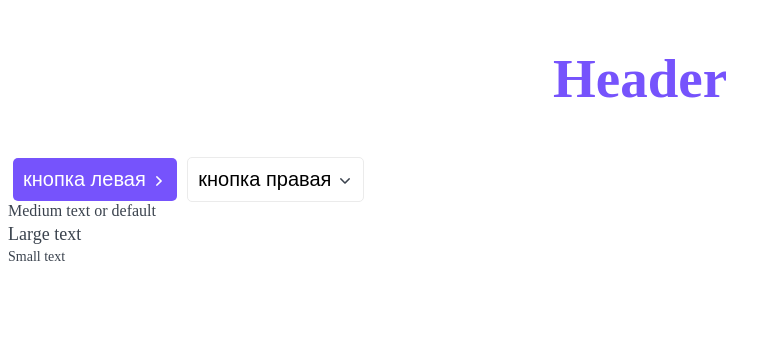
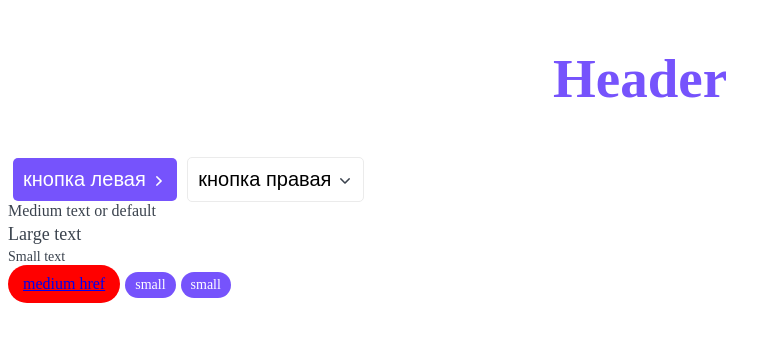
Before and after one commit to ShustD/next-app, a Next.js app: page / in a window 1280 px wide. Shown: the top 342 px of the page, without its empty margins (0-781 px from the left). Built offline with nearby package versions, Linux system fonts and the light colour scheme.

Commit message:
Tag component

```diff
--- /dev/null
+++ b/components/Tag/Tag.module.scss
@@ -0,0 +1,33 @@
+.tag {
+	display: inline-block;
+	margin-right: 5px;
+	border-radius: 20px;
+}
+.small {
+	font-size: 14px;
+	padding: 5px 10px;
+}
+.medium {
+	font-size: 16px;
+	padding: 10px 15px;
+}
+
+.red {
+	background: #ff0000;
+	color: var(--white);
+}
+.green {
+	background: #80ff80;
+	color: var(--black)
+}
+
+.ghost {
+	background: var(--ghost);
+	color: var(--black);
+	border: 1px solid var(--black);
+}
+
+.primary {
+	background: var(--primary);
+	color: var(--white)
+}
--- /dev/null
+++ b/components/Tag/Tag.tsx
@@ -0,0 +1,24 @@
+import { TagProps } from "./Tag.props"
+import s from './Tag.module.scss'
+import cn from 'classnames'
+
+export const Tag = ({ size = 'medium', className, color = 'ghost', href, children, ...props }: TagProps): JSX.Element => {
+    return (
+        <div className={cn(s.tag, className, {
+            [s.small]: size === 'small',
+            [s.medium]: size === 'medium',
+            [s.ghost]: color === 'ghost',
+            [s.red]: color === 'red',
+            [s.green]: color === 'green',
+            [s.primary]: color === 'primary',
+        })}
+            {...props}>
+            {href
+                ?
+                <a href={href}>{children}</a>
+                :
+                <>{children}</>
+            }
+        </div>
+    )
+}
--- a/components/index.ts
+++ b/components/index.ts
@@ -1,3 +1,4 @@
 export * from './Htag/Htag'
 export * from './Button/Button'
 export * from './Ptag/Ptag'
+export * from './Tag/Tag'
--- a/pages/index.tsx
+++ b/pages/index.tsx
@@ -1,4 +1,4 @@
-import { Button, Htag, Ptag } from "../components";
+import { Button, Htag, Ptag, Tag } from "../components";
 
 
 export default function Home(): JSX.Element {
@@ -10,6 +10,9 @@ export default function Home(): JSX.Element {
      <Ptag>Medium text or default</Ptag>
      <Ptag size="large">Large text</Ptag>
      <Ptag size="small">Small text</Ptag>
+     <Tag size="medium" children='medium href' color="red" href="https://github.com/ShustD" />
+     <Tag size="small" children='small' color="primary" />
+     <Tag size="small" children='small' color="primary" />
     </>
   )
 }
```
Also changed, not shown: components/Tag/Tag.props.ts (added, +9 -0 lines).
